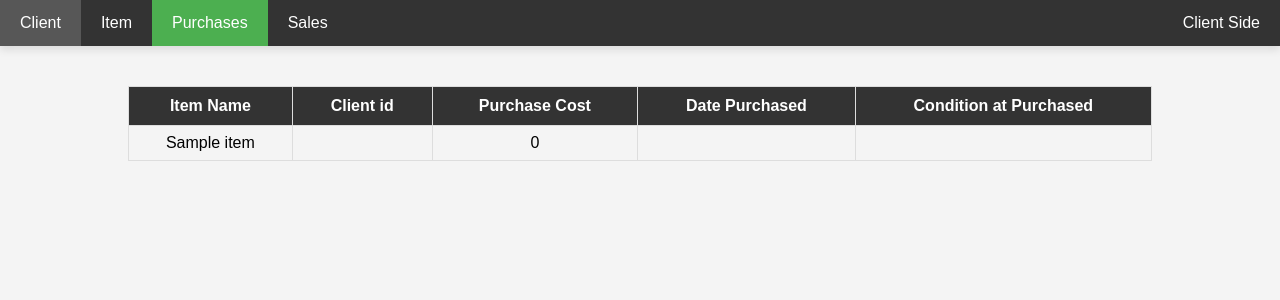
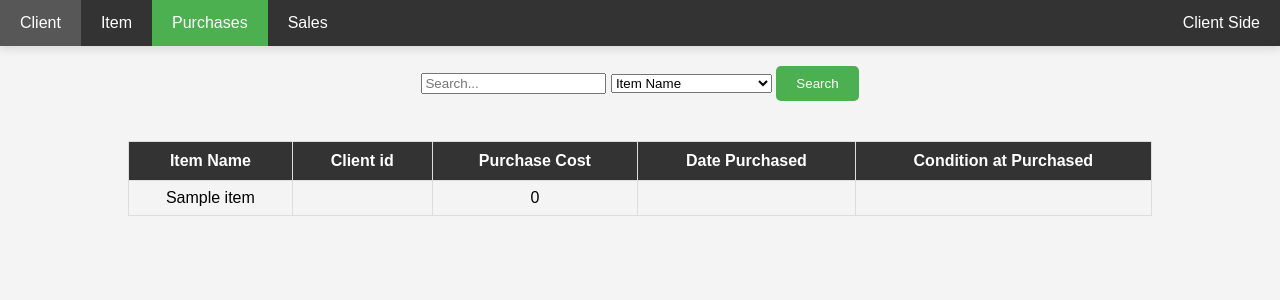
Before and after one commit to jesiefab1/Stillwater, a PHP site: page /htdocs/Stillwater_system/purchases.php in a window 1280 px wide. Shown: the top 300 px of the page. Run offline with PHP 8.4, Linux system fonts and the light colour scheme; tables that the repository leaves empty or names only in its code hold one stand-in row (values such as "Sample post"); data that the repository does not hold is empty.

Commit message:
Completely integrated search to all admin webpage

```diff
--- a/htdocs/Stillwater_system/purchases.php
+++ b/htdocs/Stillwater_system/purchases.php
@@ -104,6 +104,24 @@
         <li class="User"><a href="create_account.php">Client Side</a></li>
     </ul>
 
+    <!-- Search form -->
+    <div style="text-align: center; margin: 20px;">
+        <form method="GET" action="purchases.php">
+            <input type="text" name="search" placeholder="Search...">
+            <select name="column">
+                <option value="Item_name">Item Name</option>
+                <option value="Client_id">Client ID</option>
+                <option value="Purchase_cost">Purchase Cost</option>
+                <option value="Date_purchased">Date Purchased</option>
+                <option value="Condition_at_purchased">Condition at Purchased</option>
+
+            </select>
+            <button type="submit" style="padding: 10px 20px; background-color: #4CAF50; color: white; border: none; border-radius: 5px; cursor: pointer; transition: background-color 0.3s ease, transform 0.3s ease;">
+            Search
+            </button>
+        </form>
+    </div>
+
     <!-- Table to display client data -->
     <table class="Display_table">
         <tr>
@@ -114,9 +132,20 @@
             <th>Condition at Purchased</th>
         </tr>
         <?php
+        // Get search parameters
+        $search = isset($_GET['search']) ? $_GET['search'] : '';
+        $column = isset($_GET['column']) ? $_GET['column'] : '';
 
         // Query to select all clients from the database
-        $query = "SELECT Purchases.* , Item.Item_name FROM Purchases INNER JOIN Item ON Purchases.Item_number = Item.Item_number";
+        if (!empty($search) && !empty($column)) {
+            if ($column == 'Item_name') {
+            $query = "SELECT Purchases.*, Item.Item_name FROM Purchases INNER JOIN Item ON Purchases.Item_number = Item.Item_number WHERE Item.$column LIKE '%$search%'";
+            } else {
+            $query = "SELECT Purchases.*, Item.Item_name FROM Purchases INNER JOIN Item ON Purchases.Item_number = Item.Item_number WHERE Purchases.$column LIKE '%$search%'";
+            }
+        } else {
+            $query = "SELECT Purchases.*, Item.Item_name FROM Purchases INNER JOIN Item ON Purchases.Item_number = Item.Item_number";
+        }
         $result = mysqli_query($conn, $query);
 
         if (!$result) {
```
Also changed, not shown: htdocs/Stillwater_system/item.php (+6 -3 lines), htdocs/Stillwater_system/sales.php (+23 -0 lines).
